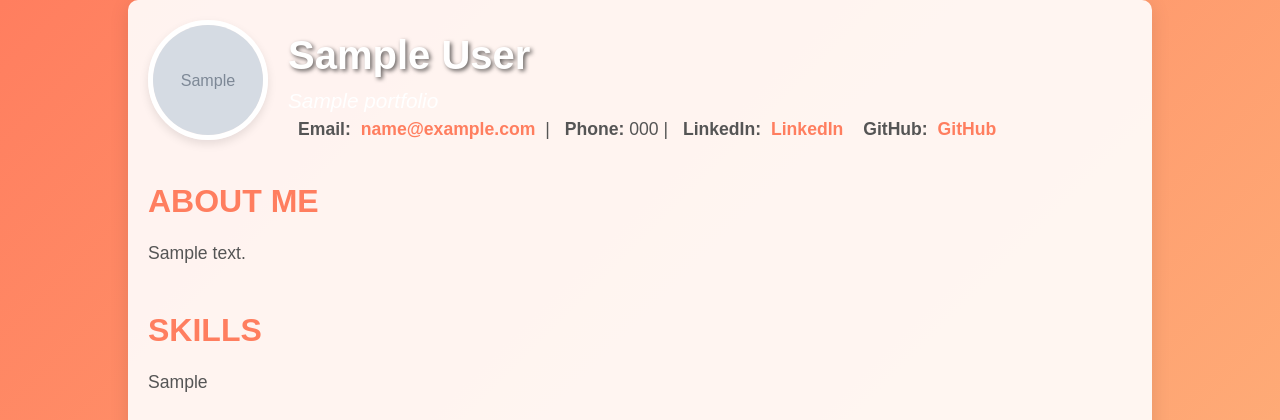
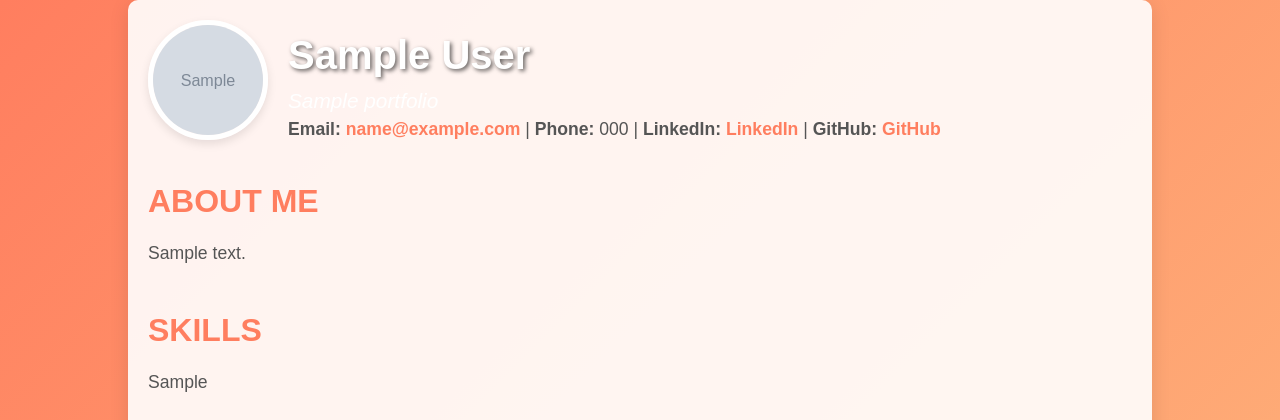
Before and after one commit to akshat-2600/Build-My-Profile, a Flask app: page /portfolio/1 in a window 1280 px wide. Shown: the top 420 px of the page. Run offline with Flask 3, Linux system fonts and the light colour scheme; tables that the repository leaves empty hold one stand-in row (values such as "Sample post"); grey boxes marked "Sample" are stand-in pictures; data that the repository does not hold is empty.

Commit message:
again same code as previous

```diff
--- a/static/portfolio.css
+++ b/static/portfolio.css
@@ -65,16 +65,12 @@ h1 {
     color: #ff7e5f;
     text-decoration: none;
     font-weight: bold;
-    margin: 0 5px;
 }
 
 .contact a:hover {
     color: #feb47b;
 }
 
-.contact strong {
-    margin-left: 10px;
-}
 
 /* Section Styles */
 section {
--- a/templates/portfolio.html
+++ b/templates/portfolio.html
@@ -26,7 +26,7 @@
                 <p class="contact">
                     <strong>Email:</strong> <a href="mailto:{{ email }}">{{ email }}</a> |
                     <strong>Phone:</strong> {{ phone }} |
-                    <strong>LinkedIn:</strong> <a href="{{ linkedin }}" target="_blank">LinkedIn</a>
+                    <strong>LinkedIn:</strong> <a href="{{ linkedin }}" target="_blank">LinkedIn</a> |
                     <strong>GitHub:</strong> <a href="{{ github }}" target="_blank">GitHub</a>
                 </p>
             </div>
```
